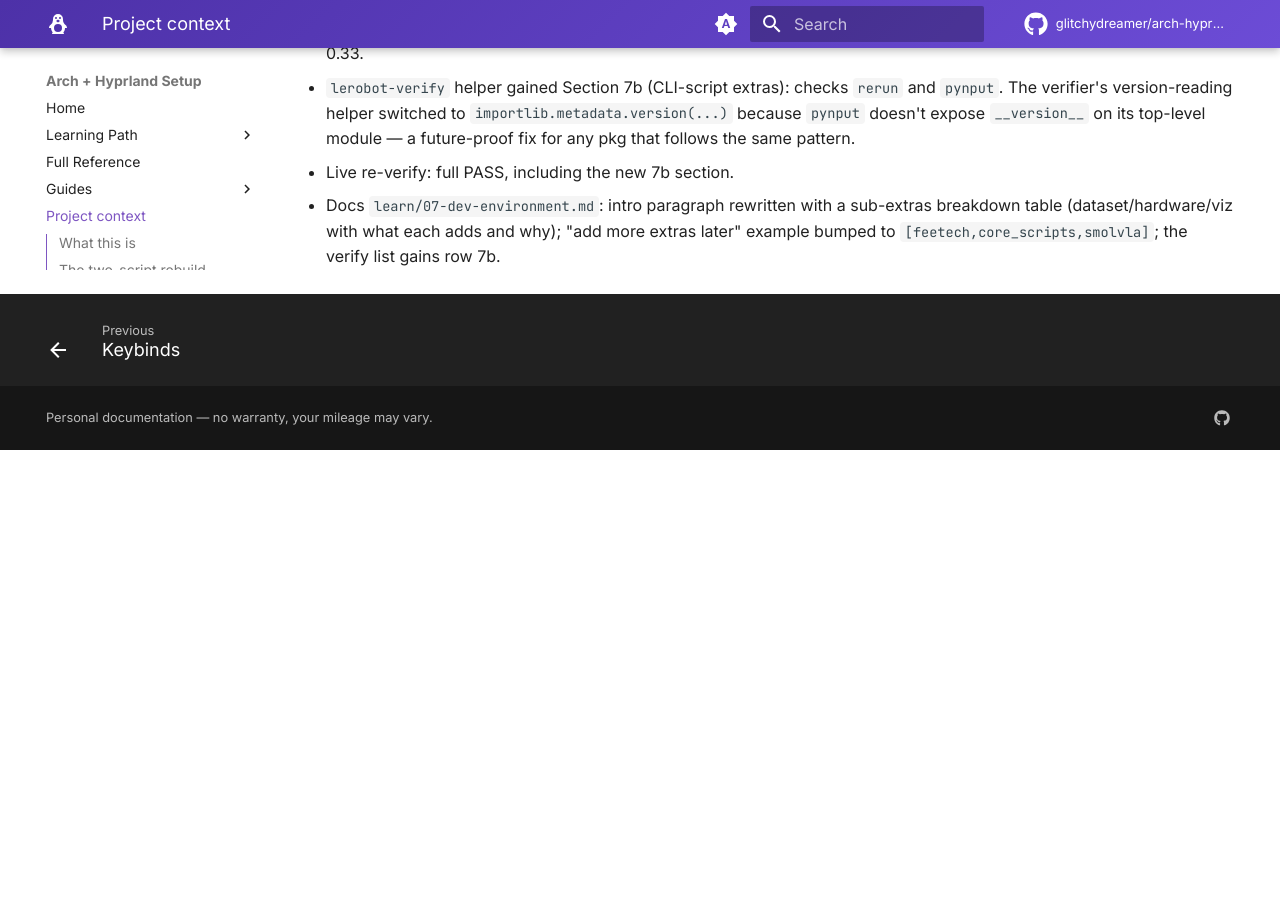
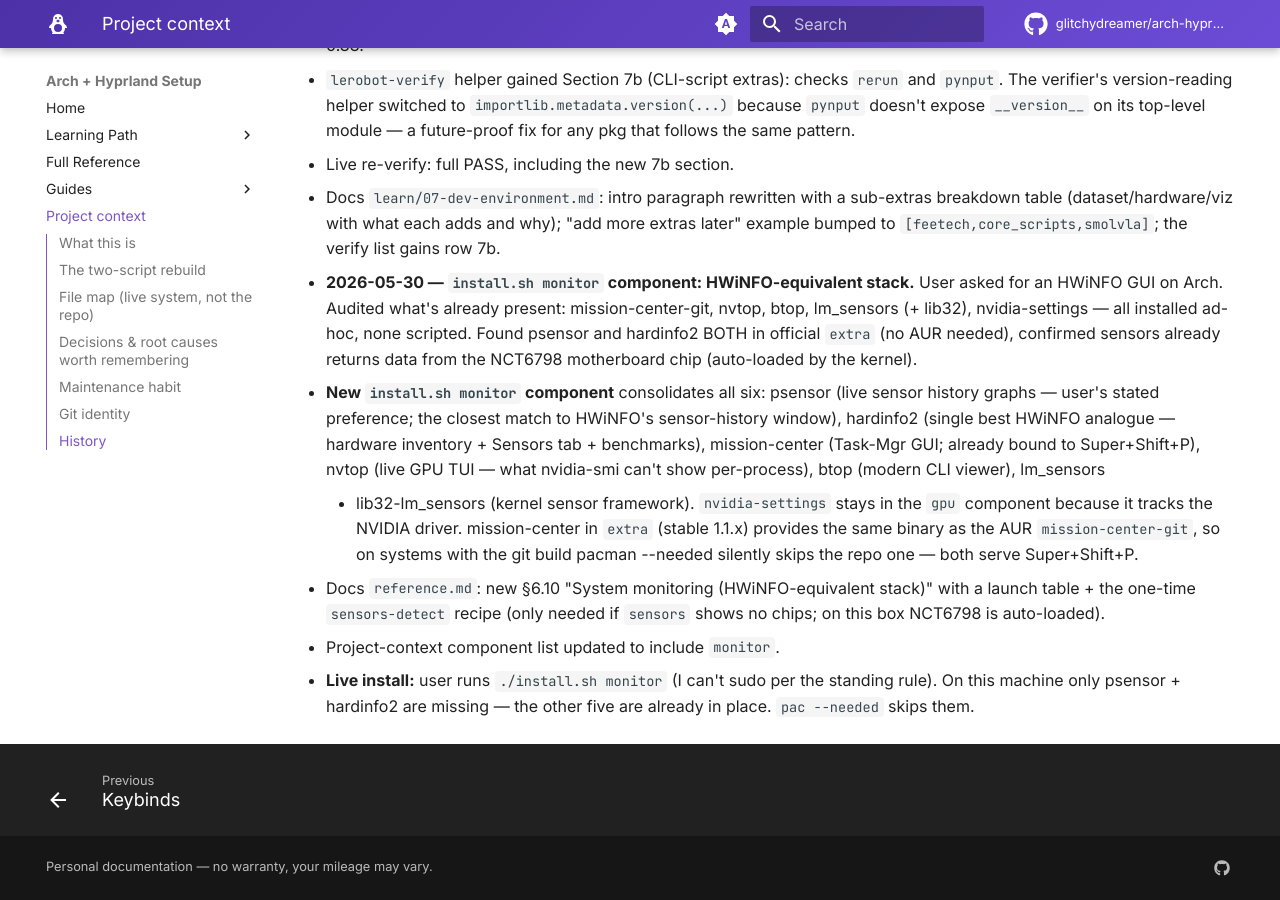
Before and after one commit to glitchydreamer/arch-hyprland-setup, an MkDocs documentation site: the page built from docs/project-context.md, in a window 1280 px wide and 900 px high, scrolled down 11500 px. Built offline with MkDocs 1.6.1 and Material for MkDocs 9.7.7, drawn with Linux system fonts in a browser that asks for light colours; comment, search, counter and statistics services are not loaded; before the commit the page ends 11950 px from its top, so only the background shows below that; some of the changed text lies outside the part shown.

Commit message:
feat(monitor): add install.sh 'monitor' component (HWiNFO equivalent)
Consolidates the system-monitoring stack into one scriptable component,
so future rebuilds get it automatically. All packages are in the
official `extra` repo — no AUR needed.

  psensor          live sensor history graphs (temps/fans/voltages) —
                   the closest match to HWiNFO's sensor-history window
  hardinfo2        comprehensive hardware inventory + Sensors tab +
                   benchmarks — the single best HWiNFO analogue
  mission-center   Task-Mgr-style GUI (already bound to Super+Shift+P)
  nvtop            live GPU TUI (NVIDIA/AMD/Intel) — per-process VRAM
                   + power + utilization that nvidia-smi can't show
  btop             modern CLI process/system viewer (replaces htop)
  lm_sensors       kernel sensor framework everything above surfaces

nvidia-settings stays in the `gpu` component because it ships with the
NVIDIA stack and tracks the driver. mission-center in `extra` (stable
1.1.x) provides the same binary as the AUR mission-center-git, so
pacman --needed silently skips it on systems with the git build.

Docs reference.md §6.10 added with a launch table and the one-time
`sensors-detect` recipe (only needed if `sensors` shows no chips — on
this box the NCT6798 motherboard chip is already auto-loaded).

Co-Authored-By: Claude Opus 4.7 <noreply@anthropic.com>

```diff
--- a/docs/project-context.md
+++ b/docs/project-context.md
@@ -50,14 +50,15 @@ user.name`, then log out/in (fish shell + group changes need a fresh session).
   `editors`, `embedded`, `audio` (incl. the DualSense PipeWire 1.6.5 pin +
   touchpad udev rule), `gpu`, `docker` (Docker + NVIDIA Container Toolkit;
   data-root on /home/docker-data + containerd-snapshotter=false; for ROS 2 Humble /
-  GPU containers), `media`, `terminal`, `kde`, `display`, `storage` (NTFS/exFAT
-  userspace drivers + gnome-disk-utility so Windows-formatted SSDs mount in
-  nautilus — Arch omits these by default, unlike Ubuntu), `remote` (enable `sshd`
-  + freerdp/remmina for RDP/VNC *out* + `wayvnc` as a VNC server *into* this
-  Hyprland box — RDP-into-Wayland is unsupported, VNC is the working path),
-  `theme`
-  (candy-icons + sweet-folders from the AUR — the rainbow GTK icon set),
-  `aurapps`, `groups`, `shell`. CUDA is driver-matched.
+  GPU containers), `media`, `terminal`, `kde`, `display`, `monitor` (HWiNFO
+  equivalent — psensor + hardinfo2 GUIs, mission-center, nvtop, btop, lm_sensors),
+  `storage` (NTFS/exFAT userspace drivers + gnome-disk-utility so
+  Windows-formatted SSDs mount in nautilus — Arch omits these by default,
+  unlike Ubuntu), `remote` (enable `sshd` + freerdp/remmina for RDP/VNC *out* +
+  `wayvnc` as a VNC server *into* this Hyprland box — RDP-into-Wayland is
+  unsupported, VNC is the working path), `theme` (candy-icons + sweet-folders
+  from the AUR — the rainbow GTK icon set), `aurapps`, `groups`, `shell`.
+  CUDA is driver-matched.
 - `uninstall.sh` — interactive, component-based **clean** uninstaller (the
   counterpart to `install.sh`): components `docker`, `isaac`, `ros2`, `anaconda`,
   `cuda`, `icons` (switch the GTK icon theme back to the caelestia default
@@ -574,3 +575,27 @@ build_type=workflow`). The deploy now succeeds on every push. (Earlier note that
     sub-extras breakdown table (dataset/hardware/viz with what each adds and
     why); "add more extras later" example bumped to
     `[feetech,core_scripts,smolvla]`; the verify list gains row 7b.
+- **2026-05-30 — `install.sh monitor` component: HWiNFO-equivalent stack.**
+  User asked for an HWiNFO GUI on Arch. Audited what's already present:
+  mission-center-git, nvtop, btop, lm_sensors (+ lib32), nvidia-settings —
+  all installed ad-hoc, none scripted. Found psensor and hardinfo2 BOTH in
+  official `extra` (no AUR needed), confirmed sensors already returns data
+  from the NCT6798 motherboard chip (auto-loaded by the kernel).
+  - **New `install.sh monitor` component** consolidates all six: psensor
+    (live sensor history graphs — user's stated preference; the closest match
+    to HWiNFO's sensor-history window), hardinfo2 (single best HWiNFO analogue —
+    hardware inventory + Sensors tab + benchmarks), mission-center (Task-Mgr
+    GUI; already bound to Super+Shift+P), nvtop (live GPU TUI — what
+    nvidia-smi can't show per-process), btop (modern CLI viewer), lm_sensors
+    + lib32-lm_sensors (kernel sensor framework). `nvidia-settings` stays
+    in the `gpu` component because it tracks the NVIDIA driver. mission-center
+    in `extra` (stable 1.1.x) provides the same binary as the AUR
+    `mission-center-git`, so on systems with the git build pacman --needed
+    silently skips the repo one — both serve Super+Shift+P.
+  - Docs `reference.md`: new §6.10 "System monitoring (HWiNFO-equivalent
+    stack)" with a launch table + the one-time `sensors-detect` recipe (only
+    needed if `sensors` shows no chips; on this box NCT6798 is auto-loaded).
+  - Project-context component list updated to include `monitor`.
+  - **Live install:** user runs `./install.sh monitor` (I can't sudo per the
+    standing rule). On this machine only psensor + hardinfo2 are missing —
+    the other five are already in place. `pac --needed` skips them.
```
Also changed, not shown: docs/reference.md (+31 -0 lines), 1 other file.
